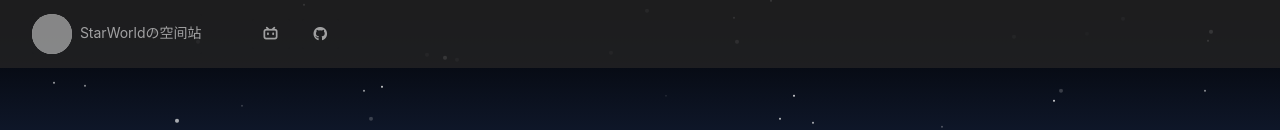
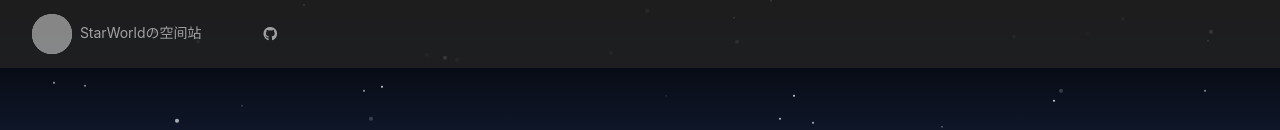
Before and after one commit to WowStarWorld/WowStarWorld.github.io, a Vue app: page / in a window 1280 px wide. Shown: the top 130 px of the page. Built offline with nearby package versions, Linux system fonts and the light colour scheme; grey boxes are pictures that could not be loaded.

Commit message:
Update MenuBar.vue

```diff
--- a/src/components/MenuBar.vue
+++ b/src/components/MenuBar.vue
@@ -5,9 +5,6 @@
 			&nbsp;StarWorldの空间站
 		</a-menu-item>
 		<a-space size="large"/>
-		<a-menu-item key="bilibili">
-			<i class="fab fa-bilibili"/>
-		</a-menu-item>
 		<a-menu-item key="github">
 			<i class="fab fa-github"/>
 		</a-menu-item>
@@ -24,8 +21,7 @@
 import MyAvatar from "./MyAvatar.vue";
 
 const onSelect = (key: string) => {
-	if (key == "bilibili") location.href = "https://space.bilibili.com/588725047";
-	else if (key == "github") location.href = "https://github.com/WowStarWorld";
+	if (key == "github") location.href = "https://github.com/WowStarWorld";
 };
 
 </script>
```
